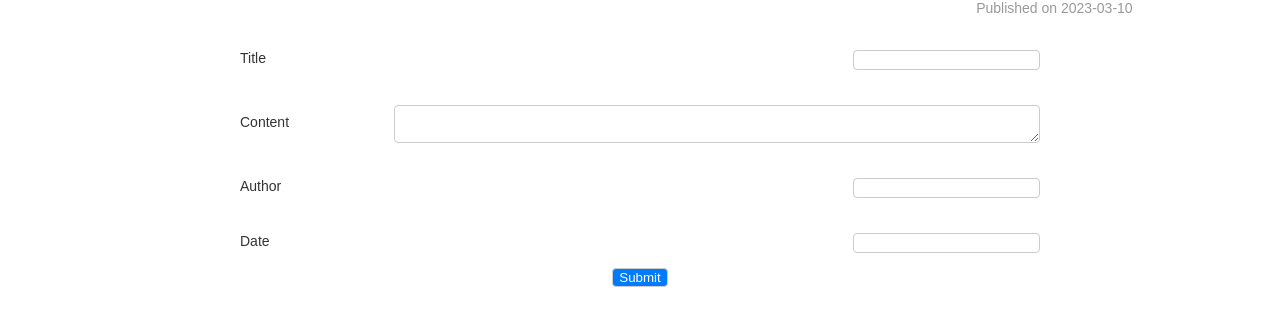
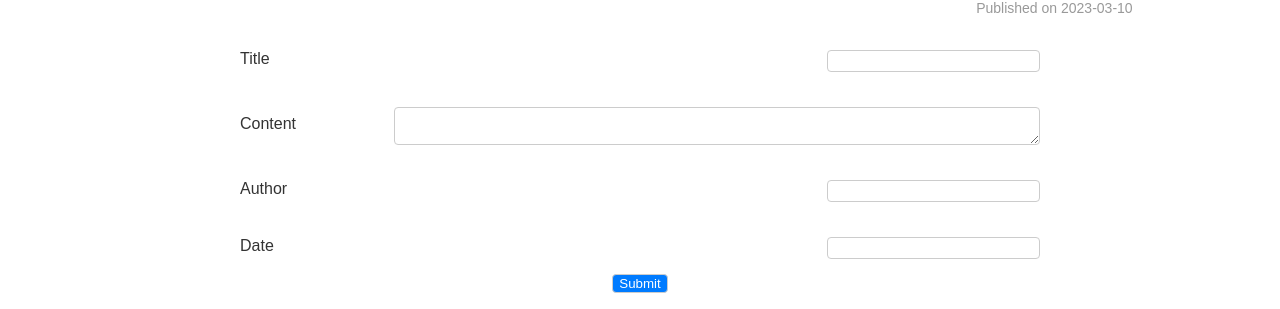
Before and after one commit to RossignolD/vite-react-challenges, a React (Vite) app in the folder challenge-1-starter-code/: page / in a window 1280 px wide. Shown: the part 242-551 px from the top of the page. Built offline with nearby package versions, Linux system fonts and the light colour scheme.

Commit message:
forgot css file, it's here now

```diff
--- a/challenge-1-starter-code/src/components/BlogPostForm/BlogPostForm.module.css
+++ b/challenge-1-starter-code/src/components/BlogPostForm/BlogPostForm.module.css
@@ -78,8 +78,19 @@ button {
     justify-content: space-between;
     width: 100%;
   }
+
+  .label {
+    font-size: 16px;
+    font-weight: 400;
+    font-style: normal;
+    color: #333333;
+  }
   .input {
     max-width: 80%;
+    font-size: 16px;
+    font-weight: 400;
+    font-style: normal;
+    color: #333333;
   }
   .textarea {
     min-width: 80%;
```
